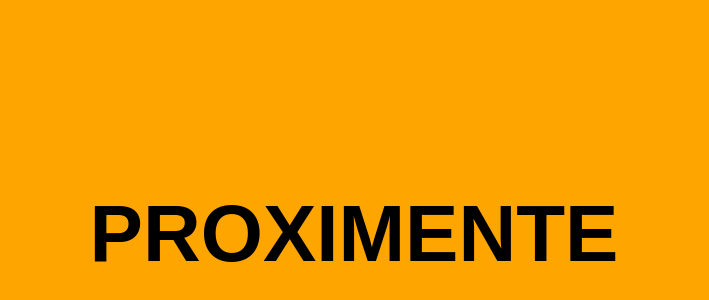
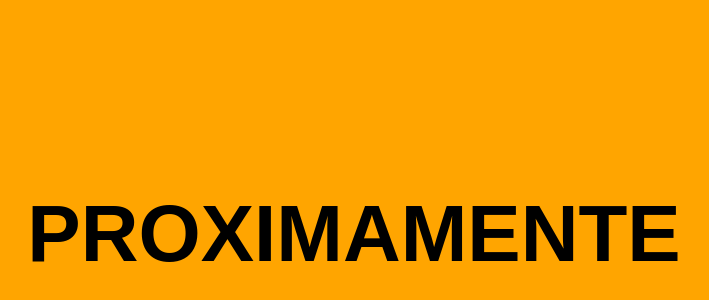
Before and after one commit to KEAGAN-HC/unifeastsoon, a plain HTML site: page index.html in a window 1280 px wide. Shown: the part 166-466 px from the top of the page, without its empty margins (286-995 px from the left). Drawn offline with Linux system fonts and the light colour scheme.

Commit message:
Update index.html

```diff
--- a/index.html
+++ b/index.html
@@ -8,7 +8,7 @@
 </head>
 <body>
     <div class="coming-soon">
-        PROXIMENTE
+        PROXIMAMENTE
     </div>
 </body>
 </html>
```
